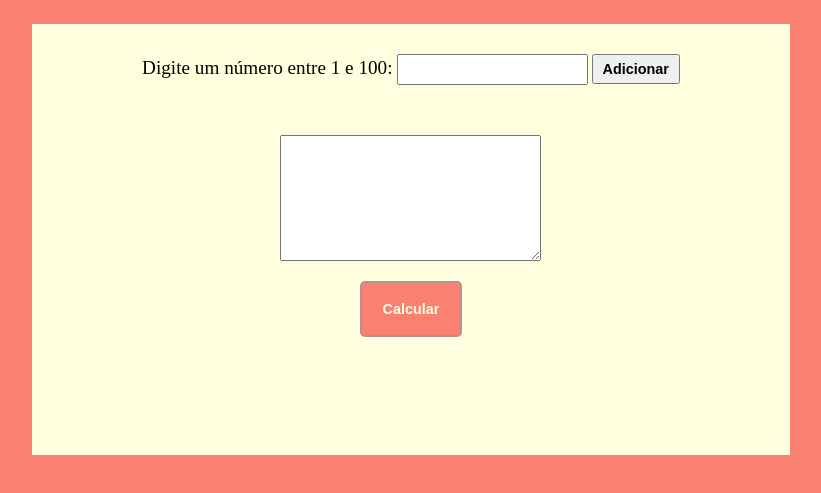
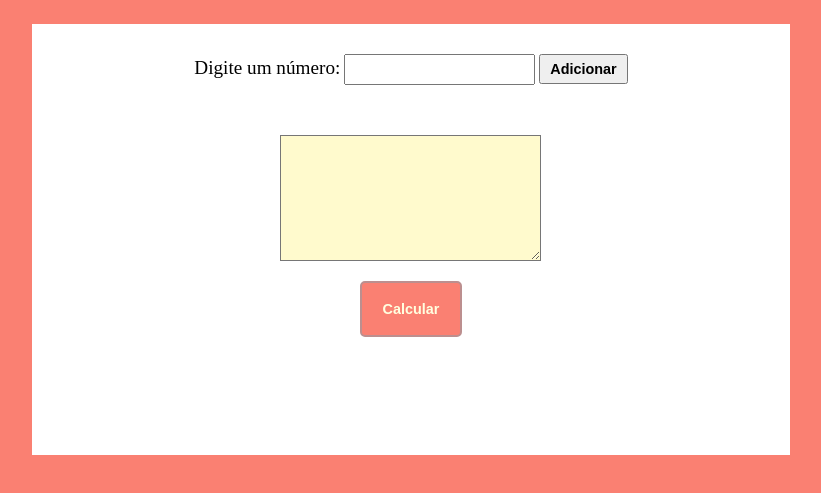
Before and after one commit to LucasDevRJ/analisador_de_numeros, a plain HTML site: page index.html in a window 1280 px wide. Shown: the part 85-578 px from the top of the page, without its empty margins (229-1050 px from the left). Drawn offline with Linux system fonts and the light colour scheme.

Commit message:
Página estilizada

```diff
--- a/css/styles.css
+++ b/css/styles.css
@@ -20,6 +20,14 @@ label, p {
 
 .entrada {
     padding: 6px 5px;
+}
+
+.entrada:focus {
+    background-color: #FFFACD;
+}
+
+textarea {
+    background-color: #FFFACD;
 }
 
 .botao {
@@ -53,5 +61,5 @@ label, p {
     flex-direction: column;
     align-items: center;
     gap: 20px 0;
-    background-color: #FFFFE0;
+    background-color: #FFFFFF;
 }
--- a/index.html
+++ b/index.html
@@ -11,7 +11,7 @@
 
         <div class="divisao-numeros">
             <div class="divisao-numero">
-                <label for="numero">Digite um número entre 1 e 100:</label>
+                <label for="numero">Digite um número:</label>
                 <input type="number" name="numero" id="numero" class="entrada">
                 <input type="button" value="Adicionar" id="botaoAdicionar" class="botao">
             </div>
```
